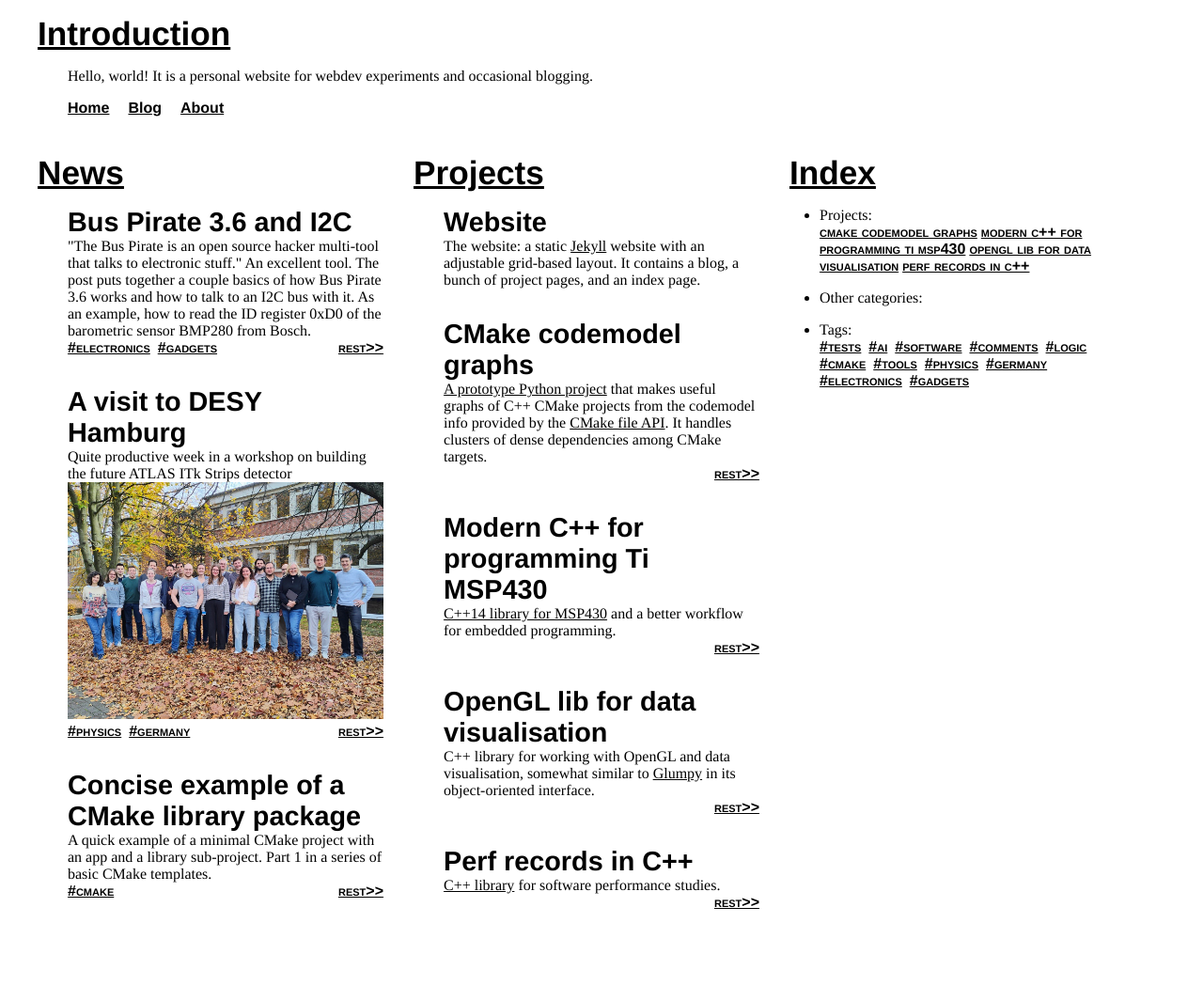
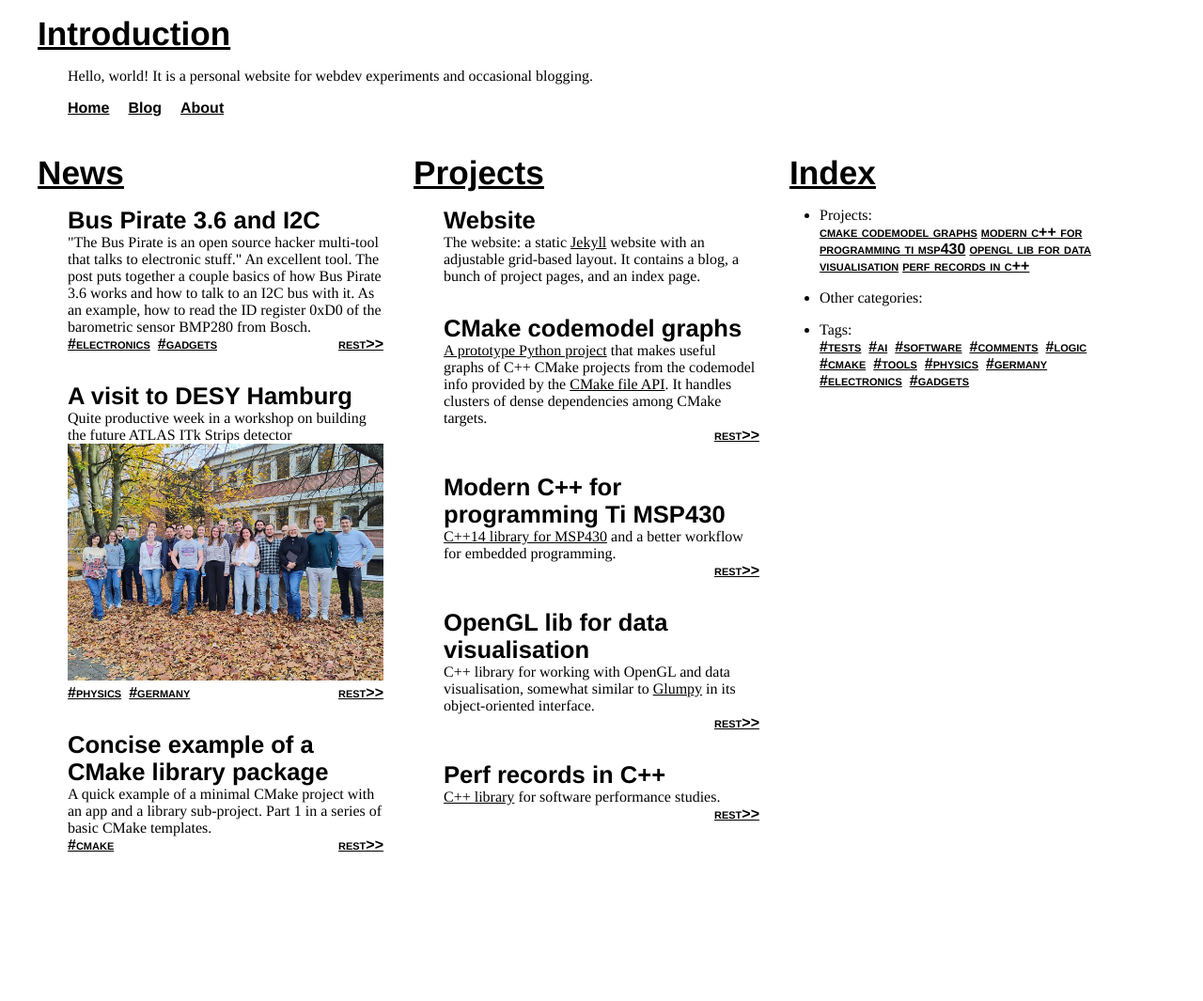
Before and after one commit to xealits/xealits.github.io, a Jekyll site: the page built from index.html, in a window 1280 px wide. Shown: the whole page at 94% size. Built offline with Jekyll 4.4.1, drawn with Linux system fonts in a browser that asks for light colours; after the commit the page ends 1004 px from its top, so only the background shows below that.

Commit message:
OK, custom sizes for index.html
	modified:   css/index.css

```diff
--- a/css/index.css
+++ b/css/index.css
@@ -11,8 +11,13 @@ article summary p {
 
 article h1 {
 	margin-top:    0;
-  /*font-size: 1.5rem;*/
 }
+
+section>h1 {font-size: 2.2rem }
+article h1 {font-size: 1.6rem }
+article h2 {font-size: 1.4rem }
+article h3 {font-size: 1.2rem }
+article h4 {font-size: 1.0rem }
 
 article .highlight {
 	font-size: 0.7rem;
```
